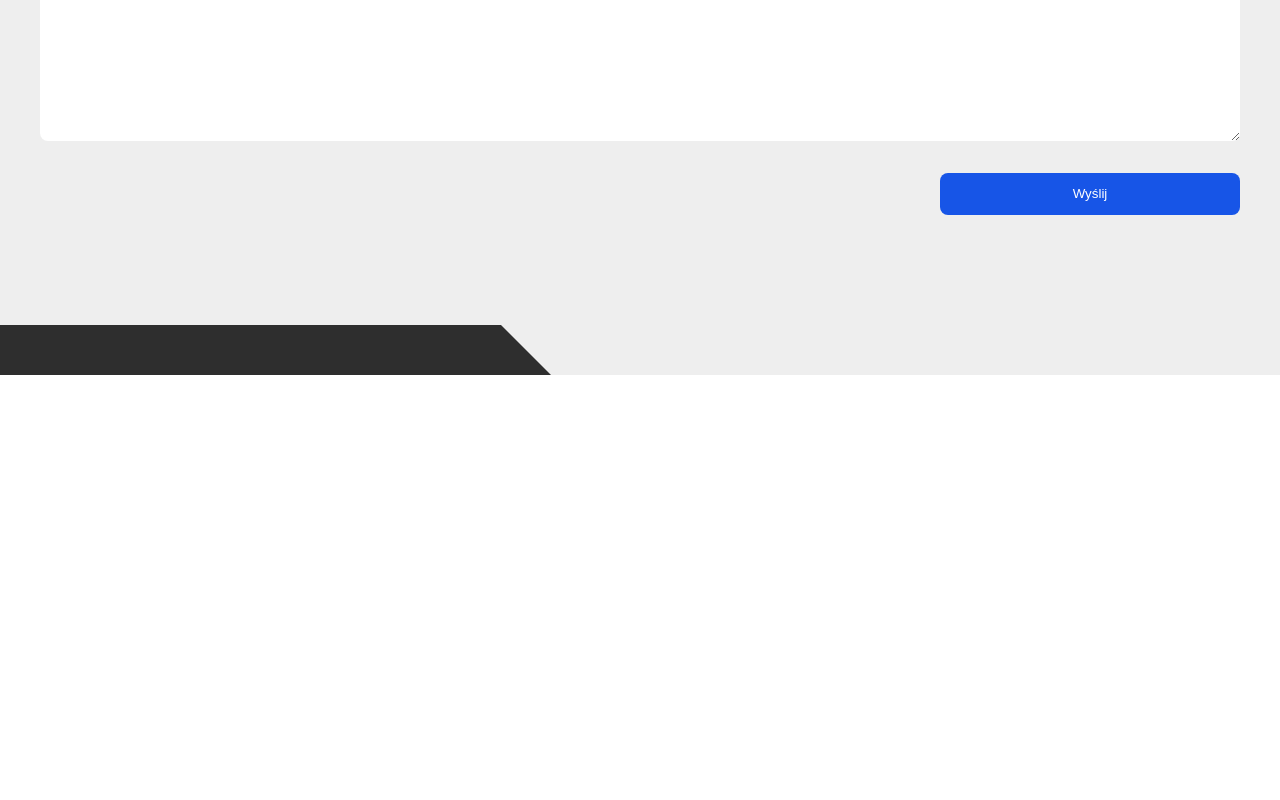
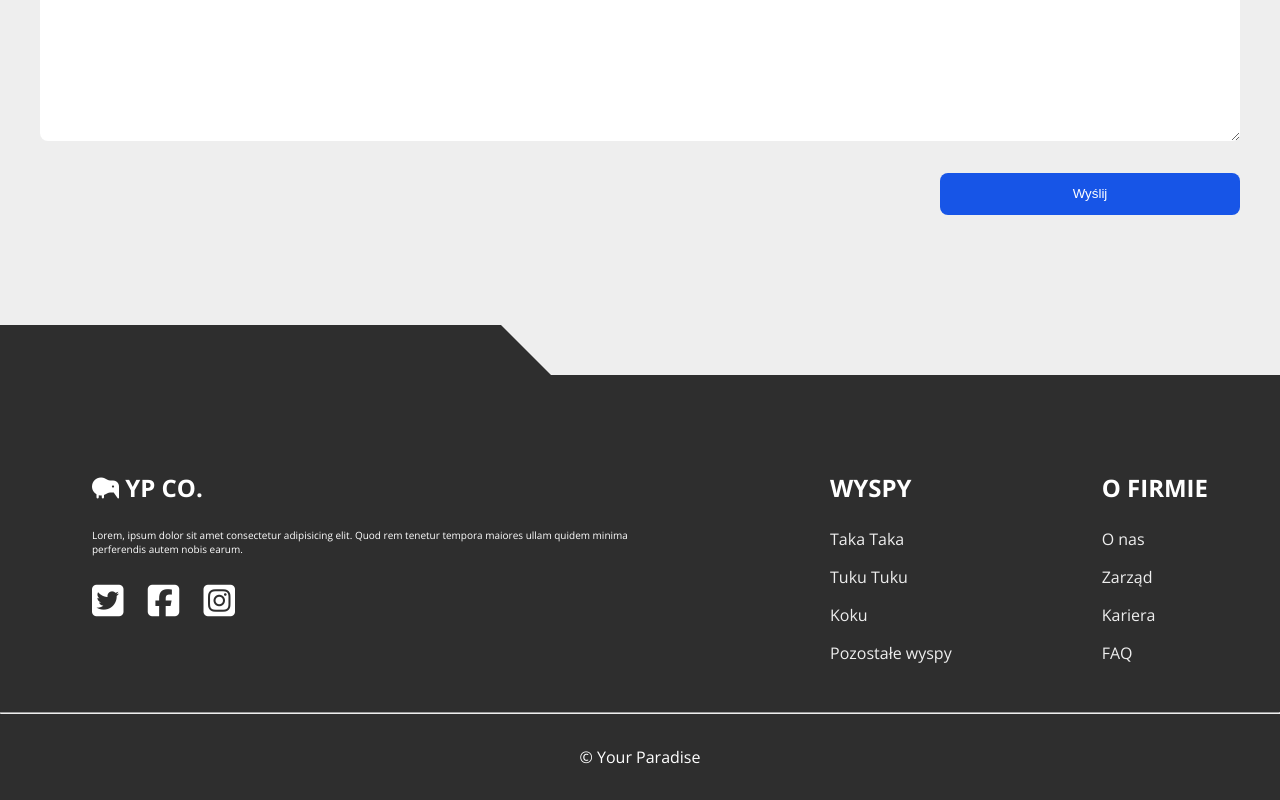
Before and after one commit to tenpiotrekkonieczny/Flexbox-website, a website: page index.html in a window 1280 px wide. Shown: the part 6881-7681 px from the top of the page. Before the commit the page ends 7256 px from the top, so only its background shows below. Drawn offline with nearby package versions, Linux system fonts and the light colour scheme.

Commit message:
add footer

```diff
--- a/index.html
+++ b/index.html
@@ -317,35 +317,95 @@
 					</div>
 				</div>
 			</section>
-			<section id="contact" class="contact section-padding section white-section ">
-                <div class="white-block white-block-right"></div>
+			<section
+				id="contact"
+				class="contact section-padding section white-section"
+			>
+				<div class="white-block white-block-right"></div>
 				<div class="white-block white-block-left"></div>
 
 				<h2 class="section-heading">Kontakt</h2>
 
-                <div class="wrapper">
+				<div class="wrapper">
+					<form class="contact__form">
+						<div class="contact__form-top">
+							<label for="name" class="contact__form-label"
+								>Imię i nazwisko:</label
+							>
+							<input type="text" class="contact__form-input" id="name" />
 
-                  <form class="contact__form">
+							<label for="email" class="contact__form-label"
+								>Adres email:</label
+							>
+							<input type="text" id="email" class="contact__form-input" />
+						</div>
 
-                     <div class="contact__form-top">
-						 <label for="name" class="contact__form-label">Imię i nazwisko:</label>
-						 <input type="text" class="contact__form-input" id="name">
+						<label for="msg" class="contact__form-label">Wiadomość:</label>
+						<textarea id="msg" class="contact__form-textarea"></textarea>
 
-						 <label for="email" class="contact__form-label">Adres email:</label>
-						 <input type="text" id="email" class="contact__form-input">
-					 </div>
-
-					 <label for="msg" class="contact__form-label">Wiadomość:</label>
-					 <textarea id="msg" class="contact__form-textarea"></textarea>
-
-					 <button type="submit" class="contact__form-btn btn-special-animation">Wyślij</button>
-
-				  </form>
-
+						<button
+							type="submit"
+							class="contact__form-btn btn-special-animation"
+						>
+							Wyślij
+						</button>
+					</form>
 				</div>
-
 			</section>
 		</main>
+
+		<footer class="footer">
+			<div class="wrapper">
+				<div class="footer__boxes">
+					<div class="footer__box">
+						<h3 class="footer__box-title">
+							<i class="fas fa-kiwi-bird"></i> YP Co.
+						</h3>
+						<p>
+							Lorem, ipsum dolor sit amet consectetur adipisicing elit. Quod rem
+							tenetur tempora maiores ullam quidem minima perferendis autem
+							nobis earum.
+						</p>
+						<div class="footer__box-social">
+							<a href="#" class="footer__box-link"
+								><i class="fab fa-twitter-square"></i
+							></a>
+							<a href="#" class="footer__box-link"
+								><i class="fab fa-facebook-square"></i
+							></a>
+							<a href="#" class="footer__box-link"
+								><i class="fab fa-instagram-square"></i
+							></a>
+						</div>
+					</div>
+
+					<div class="footer__box-desktop">
+						<h3 class="footer__box-title">Wyspy</h3>
+						<ul class="footer__box-list">
+							<li class="footer__box-list-item"><a href="#">Taka Taka</a></li>
+							<li class="footer__box-list-item"><a href="#">Tuku Tuku</a></li>
+							<li class="footer__box-list-item"><a href="#">Koku</a></li>
+							<li class="footer__box-list-item">
+								<a href="#">Pozostałe wyspy</a>
+							</li>
+						</ul>
+					</div>
+					<div class="footer__box-desktop">
+						<h3 class="footer__box-title">O firmie</h3>
+						<ul class="footer__box-list">
+							<li class="footer__box-list-item"><a href="#">O nas</a></li>
+							<li class="footer__box-list-item"><a href="#">Zarząd</a></li>
+							<li class="footer__box-list-item"><a href="#">Kariera</a></li>
+							<li class="footer__box-list-item"><a href="#">FAQ</a></li>
+						</ul>
+					</div>
+				</div>
+			</div>
+			<hr />
+			<p class="footer__bottom-text">
+				&copy; <span class="footer__year"></span> Your Paradise
+			</p>
+		</footer>
 
 		<script
 			type="text/javascript"
--- a/sass/main.scss
+++ b/sass/main.scss
@@ -486,6 +486,56 @@ body {
 	}
 }
 
+//FOOTER
+.footer {
+	color: $pure-white;
+	background-color: $dark;
+
+	.wrapper {
+		padding: 6em 2em 2em;
+
+	}
+
+	&__box {
+		font-size: 1rem;
+	}
+
+	&__box-desktop {
+		display: none;
+	}
+
+	&__box-title {
+		margin-bottom: 1em;
+		font-size: 3rem;
+		text-transform: uppercase;
+	}
+
+	&__box-social {
+		margin: 2em 0 1em;
+	}
+
+	&__box-link {
+		padding: 0 .3em;
+		color: $pure-white;
+		font-size: 3.6rem;
+		text-decoration: none;
+		transition: color .3s;
+
+		&:first-child {
+			padding-left: 0;
+		}
+
+		&:hover {
+			color: $light-white;
+		}
+	}
+
+	&__bottom-text {
+		padding: 2em;
+		text-align: center;
+	}
+}
+
 //==================================
 // MEDIA
 //==================================
@@ -603,7 +653,48 @@ body {
 			width: 45%;
 		}
 	}
+
+	.footer {
+         &__boxes {
+			 display: flex;
+			 justify-content: space-between;
+		 }
+
+		&__box-desktop {
+			display: block;
+		}
+
+		&__box {
+			margin: 0 2em;
+			width: 25%;
+
+			&:first-child {
+				width: 50%;
+			}
+		}
+
+		&__box-title {
+			font-size: 2.4rem;
+		}
+
+		&__box-list {
+			list-style: none;
+		}
+
+		&__box-list-item {
+			margin-bottom: 1em;
+
+			a {
+				color: $light-white;
+				text-decoration: none;
+			}
+		}
+
+
+	}
 }
+
+
 
 @media (min-width: 992px) {
 	.burger-btn {
```
Also changed, not shown: css/main.css, 1 other file.
